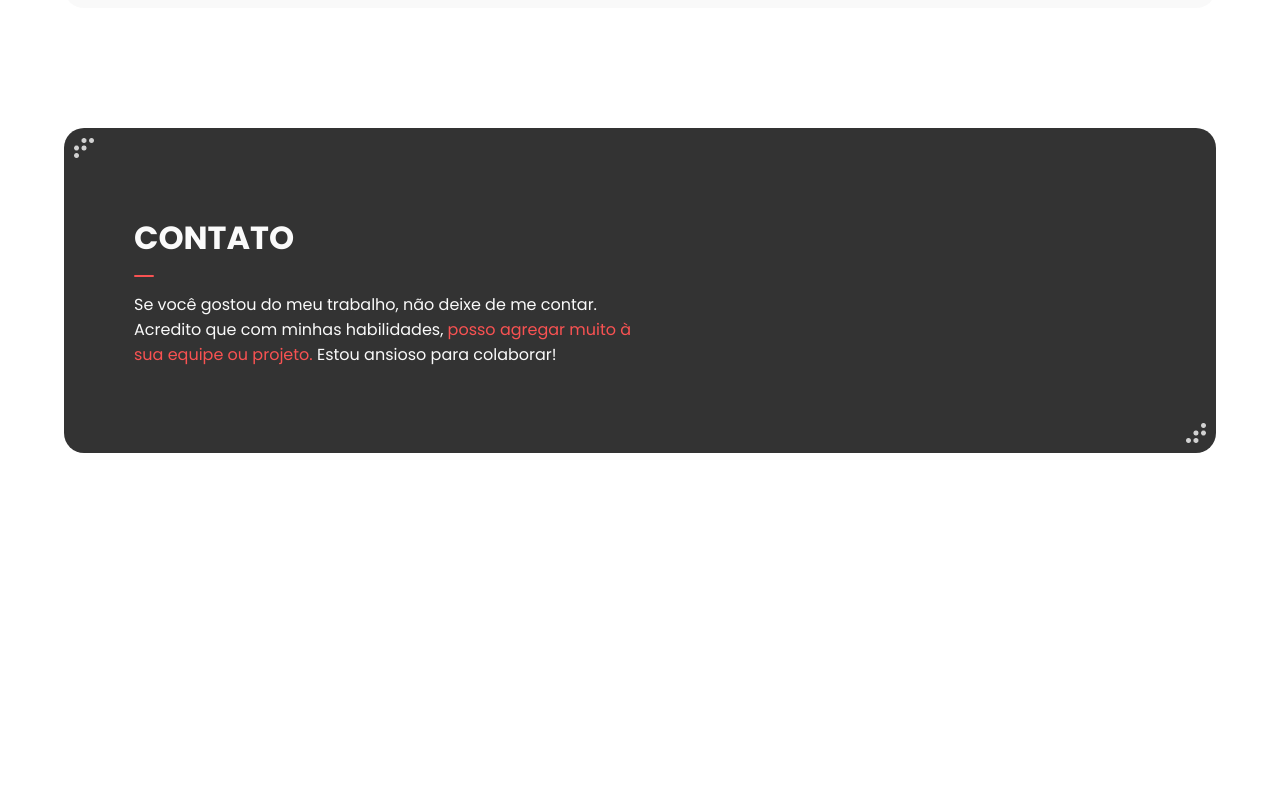
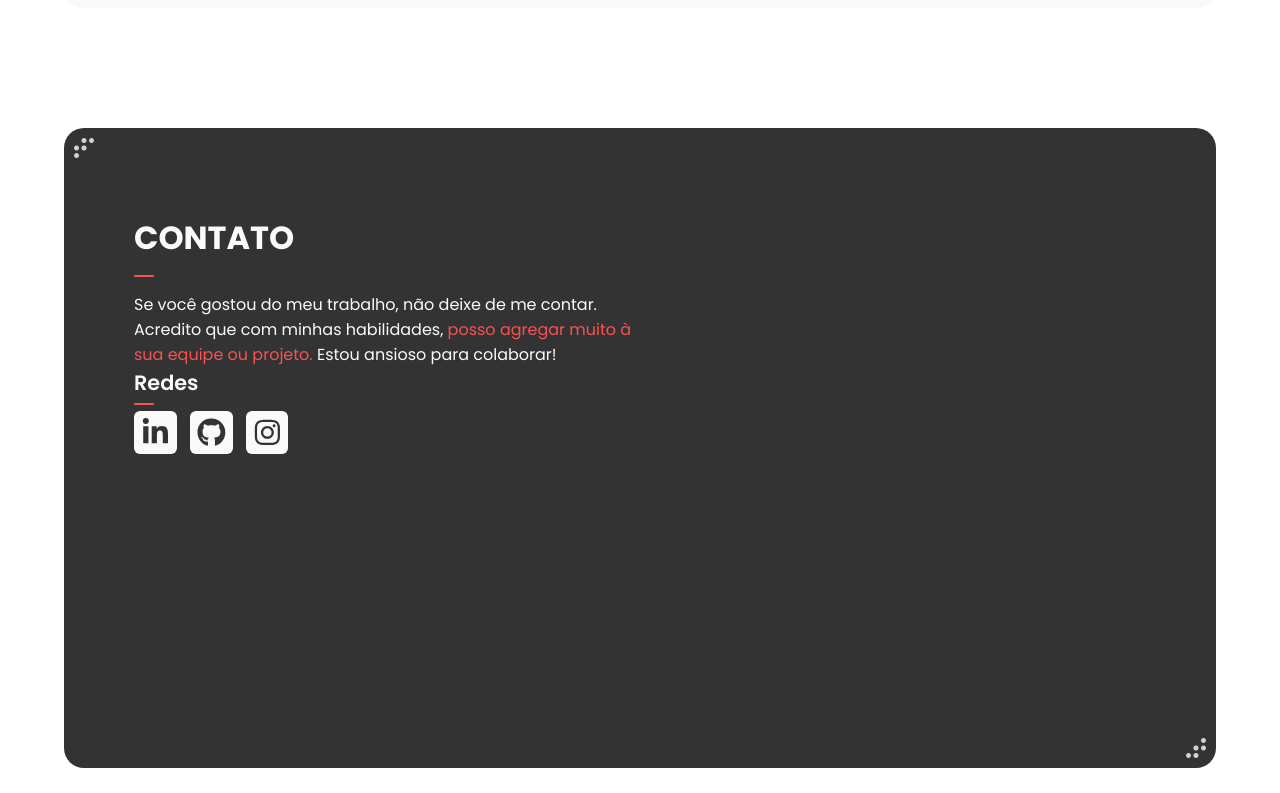
Before and after one commit to WillianOL/portifolio, a React (Vite) app: page / in a window 1280 px wide. Shown: the part 3576-4369 px from the top of the page. Before the commit the page ends 4054 px from the top, so only its background shows below. Built offline with nearby package versions, Linux system fonts and the light colour scheme.

Commit message:
Finalização da frase da section contato e os botões de rede

```diff
--- a/src/components/Home/Contato/Contato.jsx
+++ b/src/components/Home/Contato/Contato.jsx
@@ -5,7 +5,7 @@ import TextoERedes from './TextoERedes/TextoERedes'
 
 const Contato = () => {
   return (
-    <Section fundo={"#333333"}>
+    <Section fundo="#333333">
       <div className={style.conteiner}>
         <TextoERedes />
       </div>
--- /dev/null
+++ b/src/components/Home/Contato/TextoERedes/Redes/Redes.jsx
@@ -0,0 +1,38 @@
+import React from 'react';
+import { FaLinkedinIn, FaGithub, FaInstagram } from 'react-icons/fa';
+import style from './style.module.scss'
+
+const Redes = () => {
+  const links = [
+    {
+      icone: <FaLinkedinIn />,
+      link: 'https://www.linkedin.com/in/willian-oliveira-dev/',
+    },
+    {
+      icone: <FaGithub />,
+      link: 'https://github.com/WillianOL',
+    },
+    {
+      icone: <FaInstagram />,
+      link: 'https://www.instagram.com/_willian67/',
+    },
+  ];
+  return (
+    <div className={style.conteiner}>
+      <h2 className={style.titulo}>Redes</h2>
+      <ul className={style.redesLista}>
+        {links.map(({ icone, link }) => {
+          return (
+            <li key={link}>
+              <a href={link} target="_blanck">
+                {icone}
+              </a>
+            </li>
+          );
+        })}
+      </ul>
+    </div>
+  );
+};
+
+export default Redes;
--- /dev/null
+++ b/src/components/Home/Contato/TextoERedes/Redes/style.module.scss
@@ -0,0 +1,39 @@
+.conteiner {
+  display: flex;
+  flex-direction: column;
+  gap: 13px;
+  .titulo {
+    font-size: 1.3rem;
+    color: var(--branco);
+    font-weight: 600;
+    position: relative;
+    &::before {
+      position: absolute;
+      content: '';
+      width: 20px;
+      height: 2px;
+      border-radius: 2px;
+      background-color: var(--corDestaque);
+      bottom: -6.5px;
+    }
+  }
+  .redesLista {
+    display: flex;
+    gap: 13px;
+    li {
+      a {
+        display: flex;
+        font-size: 1.8rem;
+        color: var(--corTexto);
+        padding: 7px;
+        border-radius: 6px;
+        background-color: var(--branco);
+        transition: all .2s ease;
+        &:hover {
+          background-color: var(--corDestaque);
+          color: var(--branco);
+        }
+      }
+    }
+  }
+}
--- a/src/components/Home/Contato/TextoERedes/TextoERedes.jsx
+++ b/src/components/Home/Contato/TextoERedes/TextoERedes.jsx
@@ -1,11 +1,13 @@
 import React from 'react'
 import style from './style.module.scss'
 import Texto from './Texto/Texto'
+import Redes from './Redes/Redes'
 
 const TextoERedes = () => {
   return (
-    <div>
+    <div className={style.conteiner}>
       <Texto />
+      <Redes />
     </div>
   )
 }
--- a/src/components/Home/Contato/TextoERedes/style.module.scss
+++ b/src/components/Home/Contato/TextoERedes/style.module.scss
@@ -0,0 +1,5 @@
+.conteiner {
+  display: flex;
+  flex-direction: column;
+  justify-content: space-between;
+}
--- a/src/components/Home/Contato/style.module.scss
+++ b/src/components/Home/Contato/style.module.scss
@@ -1,3 +1,4 @@
 .conteiner {
   padding: 56px 0px;
+  min-height: 580px;
 }
```
